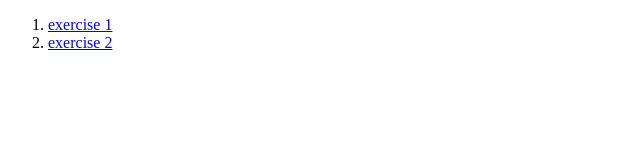
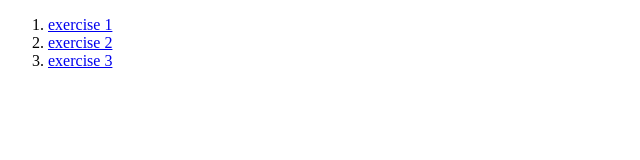
Before and after one commit to oswaldo33/html-basic-26sep2023, a plain HTML site: page html-styles/index.html in a window 1280 px wide. Shown: the full height of the page, 0-640 px from the left. Drawn offline with Linux system fonts and the light colour scheme.

Commit message:
Update index.html

```diff
--- a/html-styles/index.html
+++ b/html-styles/index.html
@@ -7,6 +7,7 @@
     <ol>
       <li><a href="exercise-1.html">exercise 1</a></li>
       <li><a href="exercise-2.html">exercise 2</a></li>
+      <li><a href="exercise-3.html">exercise 3</a></li>
     </ol>
   </body>
 </html>
```
